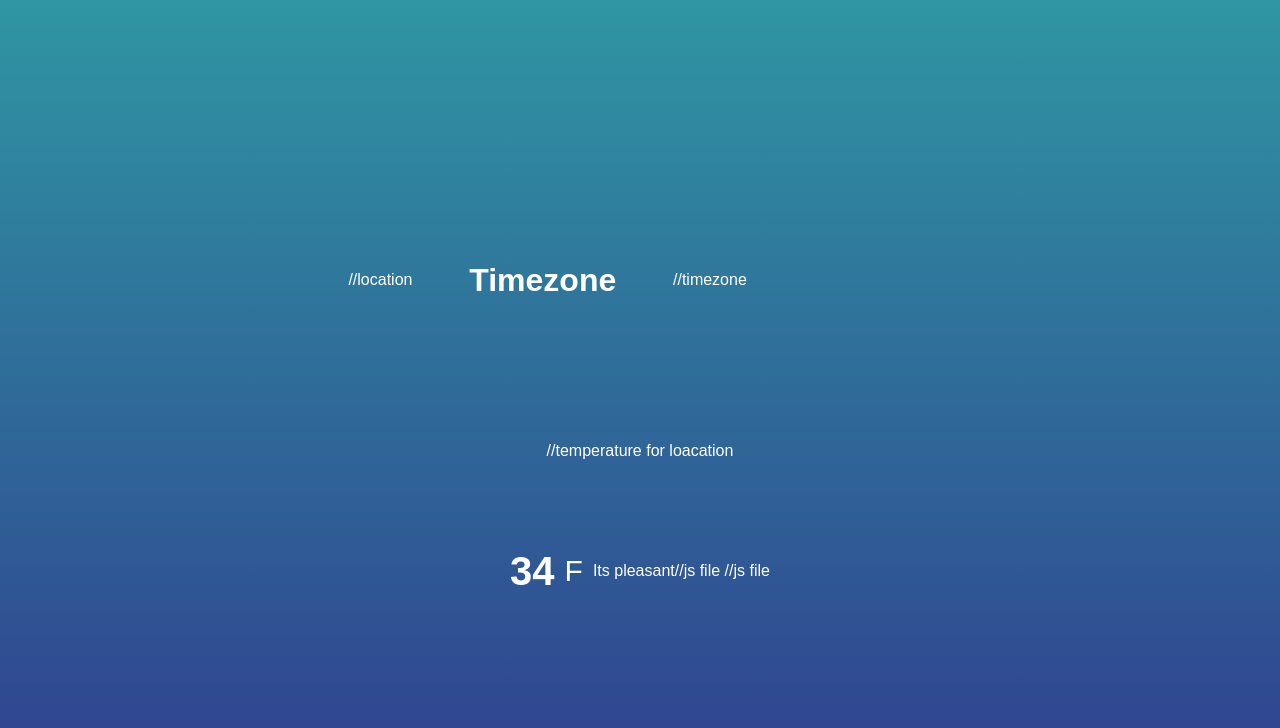
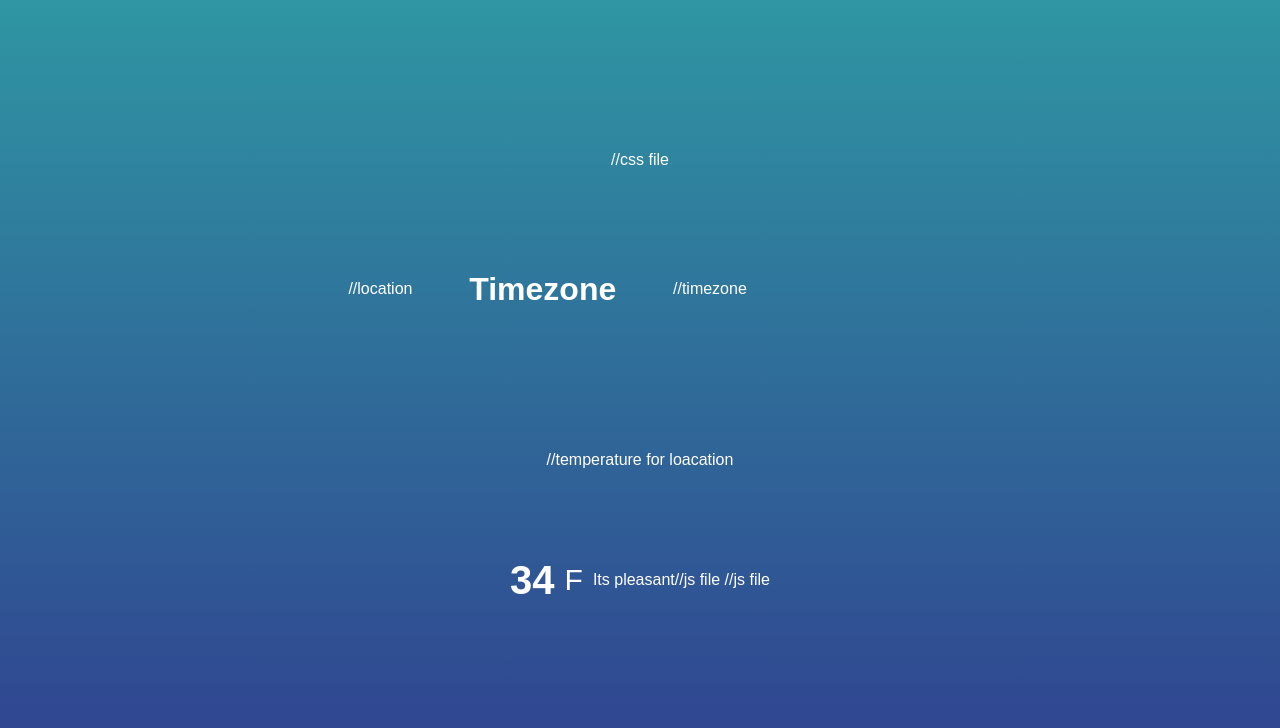
Before and after one commit to arteevraina/Weather-App, a plain HTML site: page index.html in a window 1280 px wide. Drawn offline with Linux system fonts and the light colour scheme.

Commit message:
Update index.html

```diff
--- a/index.html
+++ b/index.html
@@ -4,7 +4,7 @@
     <meta charset="UFT-8"/>
     <meta name="viewport" content="width=device-width" initial scale="1.0"/>
     <meta http-equiv="X-UA-Compatible" content="ie=edge"/>
-    <link rel="stylesheet" href="./style.css"/>
+    <link rel="stylesheet" href="./style.css"/>            //css file
     <title>Weather App</title>
 </head>
 <body>
```
